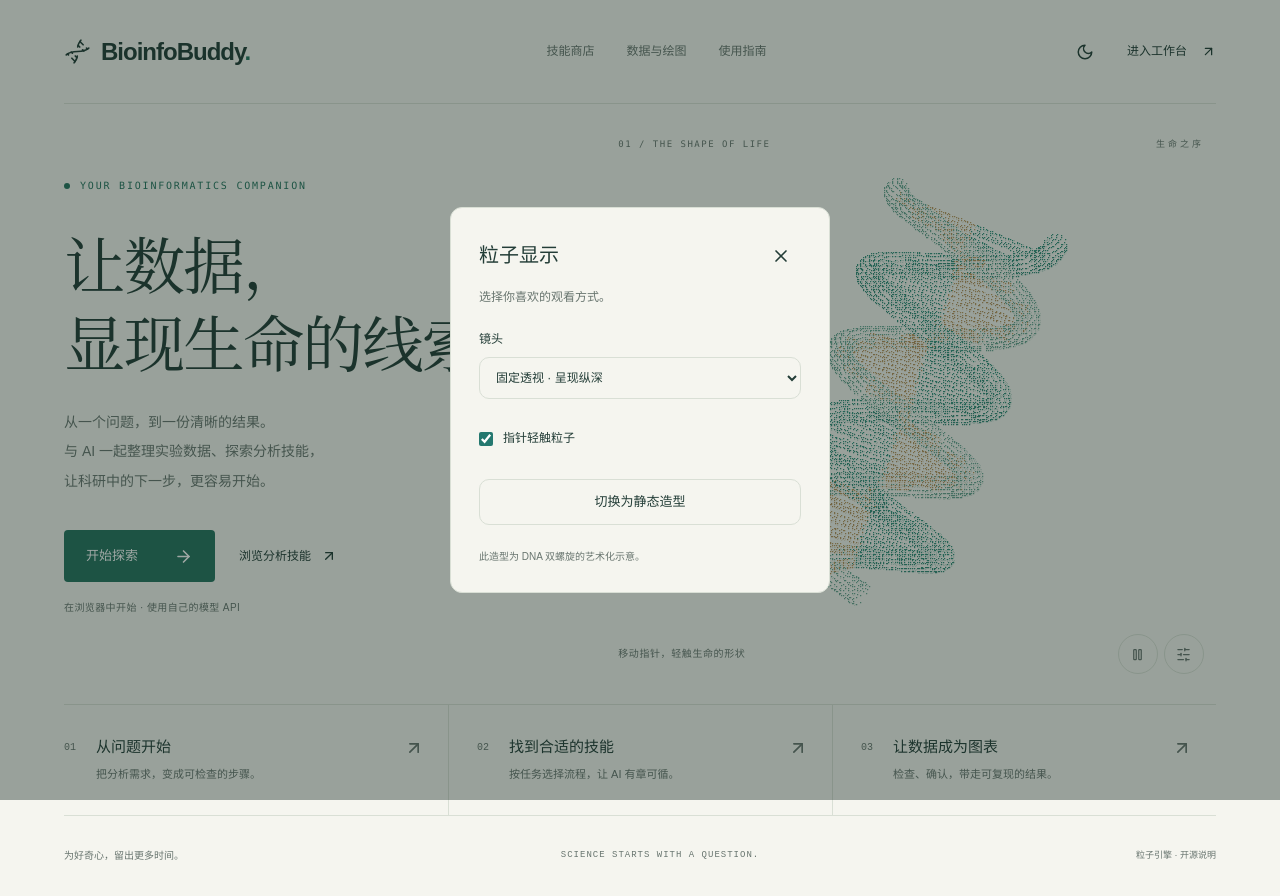
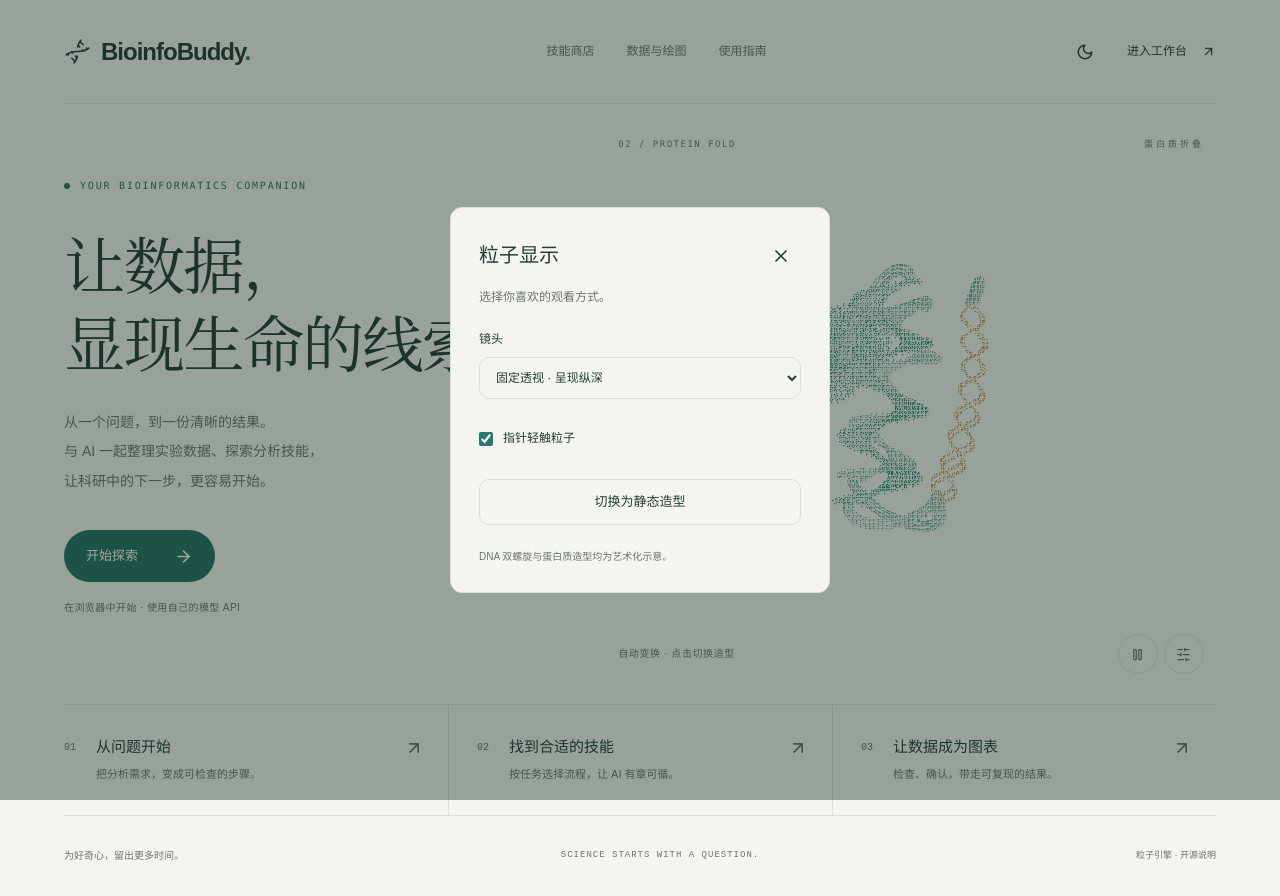
Before and after one commit to SonnyHC/bioinfo-agent-c5, a React (Vite) app in the folder web/: page / in a window 1280 px wide. Both pictures are taken after a click on the button 1183 px from the left and 654 px from the top of the page. Built offline with nearby package versions, Linux system fonts and the light colour scheme.

Commit message:
Polish launch action and add interactive DNA protein morphing

```diff
--- a/web/src/Launch.tsx
+++ b/web/src/Launch.tsx
@@ -3,25 +3,26 @@ import { ArrowRight, ArrowUpRight, Dna, Moon, Sun, Pause, Play, SlidersHorizonta
 import './launch.css';
 
 interface ParticleOwner {
-  dispose(): void; pause(value?: boolean): void; refresh(): void;
+  dispose(): void; pause(value?: boolean): void; refresh(): void; next(): void;
   configure(value: {brush?:number; projection?:string; materials?:Record<string, number[]>}): void;
 }
 interface ParticleModule {
-  mountHelix(canvas:HTMLCanvasElement, options:{theme:string;onState:(state:string)=>void}): ParticleOwner | null;
+  mountHelix(canvas:HTMLCanvasElement, options:{theme:string;onState:(state:string)=>void;onScene:(scene:'double-helix'|'protein')=>void}): ParticleOwner | null;
   themes: Record<string,Record<string,number[]>>;
 }
 
 // Message: make the path from biological data to a readable result approachable.
-// Subject/composition: a tilted volumetric double helix opposite editorial Chinese type.
+// Subject/composition: a double helix and folded protein opposite editorial Chinese type.
 // Palette: mineral paper, deep teal and restrained brass; paired night palette.
-// Motion/camera: slow axial turn, fixed perspective, no scene-switching distraction.
-// Interaction: subtle reversible brush, explicit static and no-brush options.
+// Motion/camera: gentle rotation and automatic shape morphs, fixed perspective.
+// Interaction: responsive pointer brush and click/keyboard switching, with static options.
 export default function Launch() {
   const canvas = useRef<HTMLCanvasElement>(null);
   const owner = useRef<ParticleOwner | null>(null);
   const module = useRef<ParticleModule | null>(null);
   const [theme, setTheme] = useState<'light'|'dark'>('light');
   const [state, setState] = useState('loading');
+  const [scene, setScene] = useState<'double-helix'|'protein'>('double-helix');
   const [brush, setBrush] = useState(true);
   const [projection, setProjection] = useState('perspective');
   const [settings, setSettings] = useState(false);
@@ -32,12 +33,12 @@ export default function Launch() {
     void import('./particle/scene.js').then((runtime:ParticleModule) => {
       if (disposed || !canvas.current) return;
       module.current = runtime;
-      owner.current = runtime.mountHelix(canvas.current,{theme:'light',onState:setState});
+      owner.current = runtime.mountHelix(canvas.current,{theme:'light',onState:setState,onScene:setScene});
     }).catch(()=>{if(!disposed)setState('unsupported');});
     return () => {disposed=true;owner.current?.dispose();owner.current=null;};
   },[]);
   useEffect(() => {if(module.current)owner.current?.configure({materials:module.current.themes[theme]});},[theme,state === 'loading']);
-  useEffect(() => {owner.current?.configure({brush:brush ? .45 : 0,projection});},[brush,projection,state === 'loading']);
+  useEffect(() => {owner.current?.configure({brush:brush ? 1.1 : 0,projection});},[brush,projection,state === 'loading']);
   useEffect(() => {
     if(settings) dialog.current?.showModal();
     else dialog.current?.close();
@@ -54,19 +55,19 @@ export default function Launch() {
         <div className="launch-copy"><p className="launch-kicker"><span/> YOUR BIOINFORMATICS COMPANION</p>
           <h1 id="launch-title">让数据，<br/>显现生命的<span className="launch-title-end">线索<span className="launch-title-dot">。</span></span></h1>
           <p className="launch-intro">从一个问题，到一份清晰的结果。<br/>与 AI 一起整理实验数据、探索分析技能，<br className="launch-desktop-break"/>让科研中的下一步，更容易开始。</p>
-          <div className="launch-cta"><a href="/?view=chat" className="launch-primary">开始探索<ArrowRight size={19}/></a><a href="/?view=skills" className="launch-secondary">浏览分析技能<ArrowUpRight size={16}/></a></div>
+          <div className="launch-cta"><a href="/?view=chat" className="launch-primary">开始探索<ArrowRight size={19}/></a></div>
           <p className="launch-small-note">在浏览器中开始 · 使用自己的模型 API</p>
         </div>
         <figure className="launch-sculpture">
-          <div className="launch-scene-label"><span>01 / THE SHAPE OF LIFE</span><span>生命之序</span></div>
-          <canvas ref={canvas} role="img" aria-label="缓慢旋转的青绿色三维粒子 DNA 双螺旋，属于示意造型" data-motion={state}>三维 DNA 双螺旋示意。可直接使用页面上的链接开始分析。</canvas>
+          <div className="launch-scene-label"><span>{scene==='double-helix'?'01 / DNA DOUBLE HELIX':'02 / PROTEIN FOLD'}</span><span>{scene==='double-helix'?'DNA 双螺旋':'蛋白质折叠'}</span></div>
+          <canvas ref={canvas} role="button" tabIndex={unavailable?-1:0} aria-disabled={unavailable} aria-label={scene==='double-helix'?'DNA 双螺旋粒子造型，点击切换为蛋白质':'蛋白质粒子造型，点击切换为 DNA 双螺旋'} aria-describedby="particle-interaction" data-motion={state} onKeyDown={event=>{if(!unavailable&&(event.key==='Enter'||event.key===' ')){event.preventDefault();if(!event.repeat)owner.current?.next();}}}>DNA 双螺旋与蛋白质的三维粒子示意。点击或按 Enter、空格键切换造型。</canvas>
           {state==='unsupported' && <div className="launch-fallback"><Dna size={112} strokeWidth={.7}/><p>从生命的线索，开始探索。</p></div>}
-          <figcaption><span>{state==='reduced'?'已遵循系统减少动态效果设置':state==='paused'?'静态欣赏':state==='loading'?'正在构建粒子结构…':state==='unsupported'?'生命的形状 · 静态示意':!brush?'生命的形状 · 缓慢旋转':'移动指针，轻触生命的形状'}</span><div><button disabled={unavailable || state==='reduced'} onClick={()=>owner.current?.pause()} aria-label={state==='paused'?'播放动画':'暂停动画'}>{state==='paused'?<Play size={15}/>:<Pause size={15}/>}</button><button onClick={()=>setSettings(true)} aria-label="粒子显示设置"><SlidersHorizontal size={15}/></button></div></figcaption>
+          <figcaption><span id="particle-interaction">{state==='reduced'?'减少动态效果 · 点击切换静态造型':state==='paused'?'已暂停 · 点击切换静态造型':state==='loading'?'正在构建粒子结构…':state==='unsupported'?'生命的形状 · 静态示意':'自动变换 · 点击切换造型'}</span><div><button disabled={unavailable || state==='reduced'} onClick={()=>owner.current?.pause()} aria-label={state==='paused'?'播放动画':'暂停动画'}>{state==='paused'?<Play size={15}/>:<Pause size={15}/>}</button><button onClick={()=>setSettings(true)} aria-label="粒子显示设置"><SlidersHorizontal size={15}/></button></div></figcaption>
         </figure>
       </section>
       <section className="launch-pathways" aria-label="开始你的科研工作"><a href="/?view=chat"><span className="launch-path-number">01</span><div><h2>从问题开始</h2><p>把分析需求，变成可检查的步骤。</p></div><ArrowUpRight size={20}/></a><a href="/?view=skills"><span className="launch-path-number">02</span><div><h2>找到合适的技能</h2><p>按任务选择流程，让 AI 有章可循。</p></div><ArrowUpRight size={20}/></a><a href="/?view=analysis"><span className="launch-path-number">03</span><div><h2>让数据成为图表</h2><p>检查、确认，带走可复现的结果。</p></div><ArrowUpRight size={20}/></a></section>
     </main>
     <footer className="launch-footer"><span>为好奇心，留出更多时间。</span><span>SCIENCE STARTS WITH A QUESTION.</span><a href="/particle/NOTICE" target="_blank" rel="noopener noreferrer">粒子引擎 · 开源说明</a></footer>
-    <dialog ref={dialog} className="launch-dialog" onCancel={()=>setSettings(false)} onClose={()=>setSettings(false)} aria-labelledby="particle-settings-title"><header><h2 id="particle-settings-title">粒子显示</h2><button aria-label="关闭显示设置" onClick={()=>setSettings(false)}><X size={20}/></button></header><p>选择你喜欢的观看方式。</p><label><span>镜头</span><select value={projection} onChange={e=>setProjection(e.target.value)}><option value="perspective">固定透视 · 呈现纵深</option><option value="orthographic">正交视角 · 保持比例</option></select></label><label className="launch-check"><input type="checkbox" checked={brush} onChange={e=>setBrush(e.target.checked)}/><span>指针轻触粒子</span></label><button className="launch-static" disabled={unavailable || state==='reduced'} onClick={()=>owner.current?.pause(state!=='paused')}>{state==='paused'?'恢复缓慢旋转':'切换为静态造型'}</button><small>此造型为 DNA 双螺旋的艺术化示意。</small></dialog>
+    <dialog ref={dialog} className="launch-dialog" onCancel={()=>setSettings(false)} onClose={()=>setSettings(false)} aria-labelledby="particle-settings-title"><header><h2 id="particle-settings-title">粒子显示</h2><button aria-label="关闭显示设置" onClick={()=>setSettings(false)}><X size={20}/></button></header><p>选择你喜欢的观看方式。</p><label><span>镜头</span><select value={projection} onChange={e=>setProjection(e.target.value)}><option value="perspective">固定透视 · 呈现纵深</option><option value="orthographic">正交视角 · 保持比例</option></select></label><label className="launch-check"><input type="checkbox" checked={brush} onChange={e=>setBrush(e.target.checked)}/><span>指针轻触粒子</span></label><button className="launch-static" disabled={unavailable || state==='reduced'} onClick={()=>owner.current?.pause(state!=='paused')}>{state==='paused'?'恢复自动动画':'切换为静态造型'}</button><small>DNA 双螺旋与蛋白质造型均为艺术化示意。</small></dialog>
   </div>;
 }
--- a/web/src/particle/scene.d.ts
+++ b/web/src/particle/scene.d.ts
@@ -1,6 +1,8 @@
 export const themes: Record<string,Record<string,number[]>>;
-export function mountHelix(canvas: HTMLCanvasElement, options?: {theme?:string;onState?:(state:string)=>void}): {
+export type ParticleScene = 'double-helix' | 'protein';
+export function mountHelix(canvas: HTMLCanvasElement, options?: {theme?:string;onState?:(state:string)=>void;onScene?:(scene:ParticleScene)=>void}): {
   dispose():void;
+  next():void;
   pause(value?:boolean):void;
   refresh():void;
   configure(value:{brush?:number;projection?:string;materials?:Record<string,number[]>}):void;
--- a/web/src/particle/scene.js
+++ b/web/src/particle/scene.js
@@ -1,7 +1,6 @@
 /* BioInfoBuddy particle scene. Uses Particle Sculpture by LIghtJUNction.
  * SPDX-License-Identifier: AGPL-3.0-or-later; see web/public/particle/LICENSE and NOTICE. */
-import { Shape, rotate, TAU } from './runtime/geometry.js';
-import { createTimeline } from './runtime/timeline.js';
+import { Shape, rotate, smooth, TAU } from './runtime/geometry.js';
 import { mountSculpture } from './runtime/motion.js';
 
 // A stylized double helix, not a molecular-scale structural model.
@@ -25,14 +24,112 @@ export function makeHelix() {
   }, [.12,-.06])};
 }
 
+// An illustrative protein fold: three alpha-helical ribbons around a pleated
+// beta sheet, joined by loops. This is not a model of a particular molecule.
+export function makeProtein() {
+  const shape = new Shape();
+  const teal = [77, 153, 139], pale = [125, 168, 157], gold = [191, 156, 108];
+  const cross = (a, b) => [a[1]*b[2]-a[2]*b[1], a[2]*b[0]-a[0]*b[2], a[0]*b[1]-a[1]*b[0]];
+  const normalize = v => { const length = Math.hypot(...v); return v.map(x => x / length); };
+  const helix = (start, end, phase, part) => {
+    const direction = end.map((v, i) => v - start[i]);
+    const tangent = normalize(direction);
+    const normal = normalize(cross(tangent, Math.abs(tangent[1]) < .9 ? [0,1,0] : [1,0,0]));
+    const binormal = cross(tangent, normal);
+    const path = (t, width = 0) => {
+      const angle = t * TAU * 3.3 + phase, radius = .19 + width;
+      return start.map((v, i) => v + direction[i]*t + radius*(normal[i]*Math.cos(angle) + binormal[i]*Math.sin(angle)));
+    };
+    shape.surface(220, 10, (t, u) => path(t, (u-.5)*.19), part === 1 ? pale : teal, part);
+    for (const side of [-1,1]) shape.tube(t => path(t, side*.095), .018, teal, part, 140, 5);
+    return [path(0), path(1)];
+  };
+  const left = helix([-.72,-.77,-.12], [-.57,.77,-.24], .3, 0);
+  const right = helix([.74,.66,-.09], [.59,-.78,-.18], 1.2, 1);
+  const back = helix([-.58,.15,-.64], [.59,.35,-.51], .7, 0);
+  const ends = [];
+  for (let strand = 0; strand < 4; strand++) {
+    const direction = strand % 2 ? -1 : 1;
+    const path = t => [(strand-1.5)*.235, direction*(t-.5)*1.47, .33 + .085*Math.sin(t*TAU*4) + .11*Math.cos((t-.5)*Math.PI)];
+    shape.surface(110, 11, (t, u) => {
+      const p = path(t), width = t < .78 ? .155 : .285*(1-t)/.22;
+      p[0] += (u-.5)*width; return p;
+    }, strand % 2 ? pale : gold, 2);
+    ends.push([path(0), path(1)]);
+  }
+  const loop = (start, end, bend, part = 3) => {
+    const a = start.map((v,i) => v + bend[i]);
+    const b = end.map((v,i) => v + bend[i]);
+    shape.tube(t => start.map((v,i) => (1-t)**3*v + 3*(1-t)**2*t*a[i] + 3*(1-t)*t*t*b[i] + t**3*end[i]), .035, pale, part, 100, 8);
+  };
+  loop(left[1], back[0], [0,.32,-.12]);
+  loop(back[1], right[0], [.15,.2,.15]);
+  loop(right[1], ends[0][0], [0,-.3,.18]);
+  for (let i = 0; i < ends.length-1; i++) loop(ends[i][1], ends[i+1][0], [0, i % 2 ? -.23 : .23, .03]);
+  loop(ends[3][1], left[0], [-.14,-.24,0]);
+  for (const point of shape.points) {
+    point.material = point.part === 0 ? 'primary' : point.part === 2 ? 'accent' : 'secondary';
+    point.shade = .78 + .22*(point.color[1]/168);
+  }
+  return {id:'protein', ...shape.model(time => {
+    const turn = rotate(1, time*.14+.3), tilt = rotate(2,-.17);
+    const lift = Math.sin(time*.42)*.025;
+    return (point, scratch) => {turn(point,scratch); tilt(point,scratch); scratch[1] += lift;};
+  }, [.12,-.06])};
+}
+
+// Keep pose time continuous while click transitions can reverse from the exact
+// current shape. Only the existing motion owner advances this clock.
+export function createBiologyTimeline(scenes = [makeHelix(), makeProtein()], {hold = 6, morph = 1.15} = {}) {
+  if (scenes.length !== 2 || !Number.isFinite(hold) || !Number.isFinite(morph) || hold <= 0 || morph <= 0) {
+    throw new RangeError('Two scenes and positive finite hold/morph durations are required.');
+  }
+  let source = 0, target = 0, started = 0, duration = 0;
+  const current = seconds => {
+    const time = Math.max(0, Number.isFinite(seconds) ? seconds : 0);
+    const elapsed = Math.max(0, time-started);
+    if (elapsed < duration) return {mix:source+(target-source)*smooth(elapsed/duration), target};
+    const age = elapsed-duration;
+    if (age < hold) return {mix:target, target};
+    const cycle = age-hold, index = Math.floor(cycle/(hold+morph));
+    const phase = cycle % (hold+morph), from = index % 2 ? 1-target : target, to = 1-from;
+    return {mix:from+(to-from)*smooth(Math.min(1,phase/morph)), target:to};
+  };
+  return {
+    scenes, duration:hold+morph, transition:'morph',
+    at(seconds, selected = null, position = null) {
+      const time = Math.max(0, Number.isFinite(seconds) ? seconds : 0);
+      const explicit = position ?? selected;
+      const mix = explicit === null ? current(time).mix : Math.max(0, Math.min(1, explicit));
+      return {from:scenes[0], to:scenes[1], age:time, nextAge:time, mix, transition:'morph'};
+    },
+    next(time, immediate = false) {
+      const value = current(time);
+      source = value.mix; target = immediate ? 1-Math.round(value.mix) : 1-value.target; started = time;
+      duration = immediate ? 0 : morph*Math.abs(target-source);
+    },
+    snap(time) {
+      source = target = Math.round(current(time).mix); started = time; duration = 0;
+    },
+  };
+}
+
 export const themes = {
   light: {primary:[47,145,125],secondary:[108,172,153],accent:[193,153,95]},
   dark: {primary:[96,221,185],secondary:[155,202,191],accent:[224,185,124]},
 };
 export const HELIX_ZOOM = .79;
-export function mountHelix(canvas, {theme = 'light', onState} = {}) {
-  return mountSculpture(canvas, createTimeline([makeHelix()], {transition:'cut'}), {
+export function mountHelix(canvas, {theme = 'light', onState, onScene} = {}) {
+  let announced;
+  const owner = mountSculpture(canvas, createBiologyTimeline(), {
     onState,
-    render:{projection:'perspective', zoom:HELIX_ZOOM, spacing:1.3, brush:.45, materials:themes[theme]},
+    onFrame({scene}) {
+      if (scene && scene !== announced) { announced = scene; onScene?.(scene); }
+    },
+    render:{projection:'perspective', zoom:HELIX_ZOOM, spacing:1.3, brush:1.1, materials:themes[theme]},
   });
+  if (!owner) return null;
+  const click = event => { if (event.button === 0) owner.next(); };
+  canvas.addEventListener('click', click);
+  return {...owner, dispose() {canvas.removeEventListener('click', click); owner.dispose();}};
 }
```
Also changed, not shown: web/src/particle/runtime/motion.js (+10 -4 lines), web/src/launch.css, 2 other files (tests, documents, lock files or other folders).
